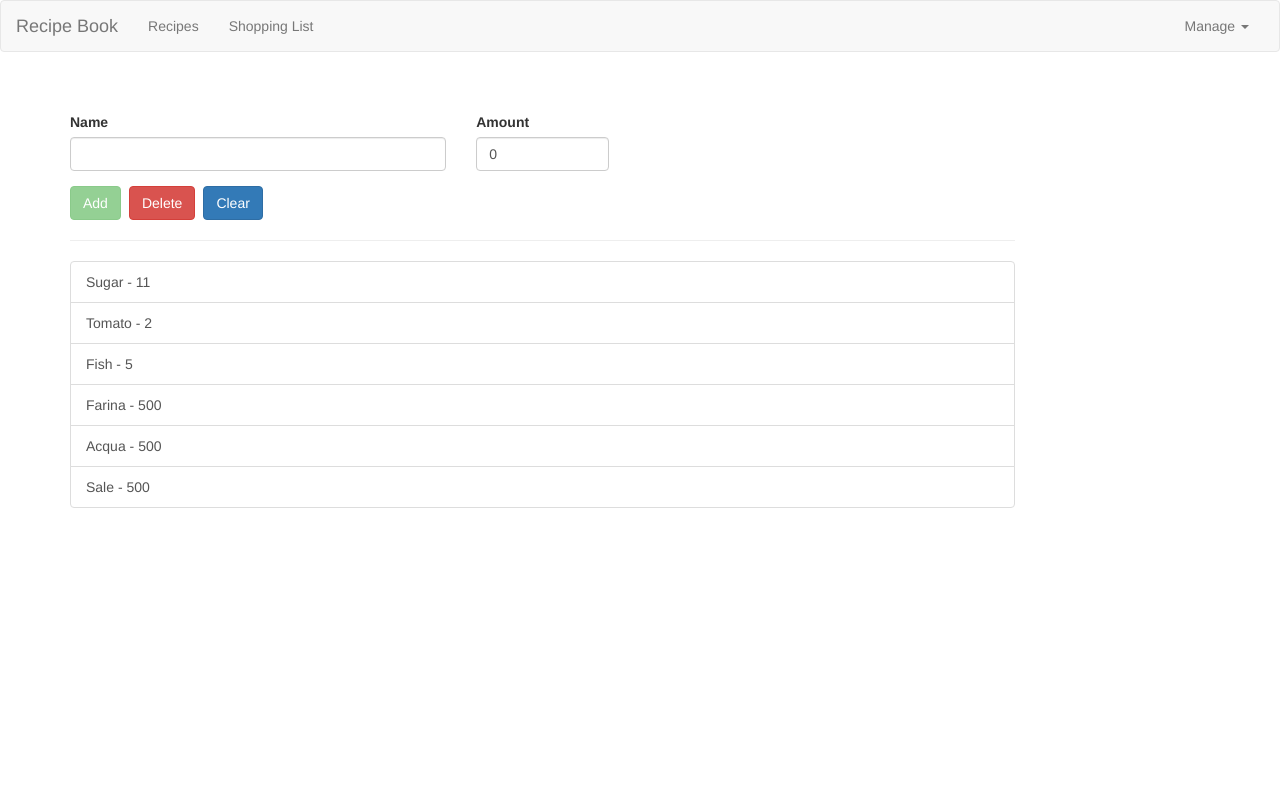
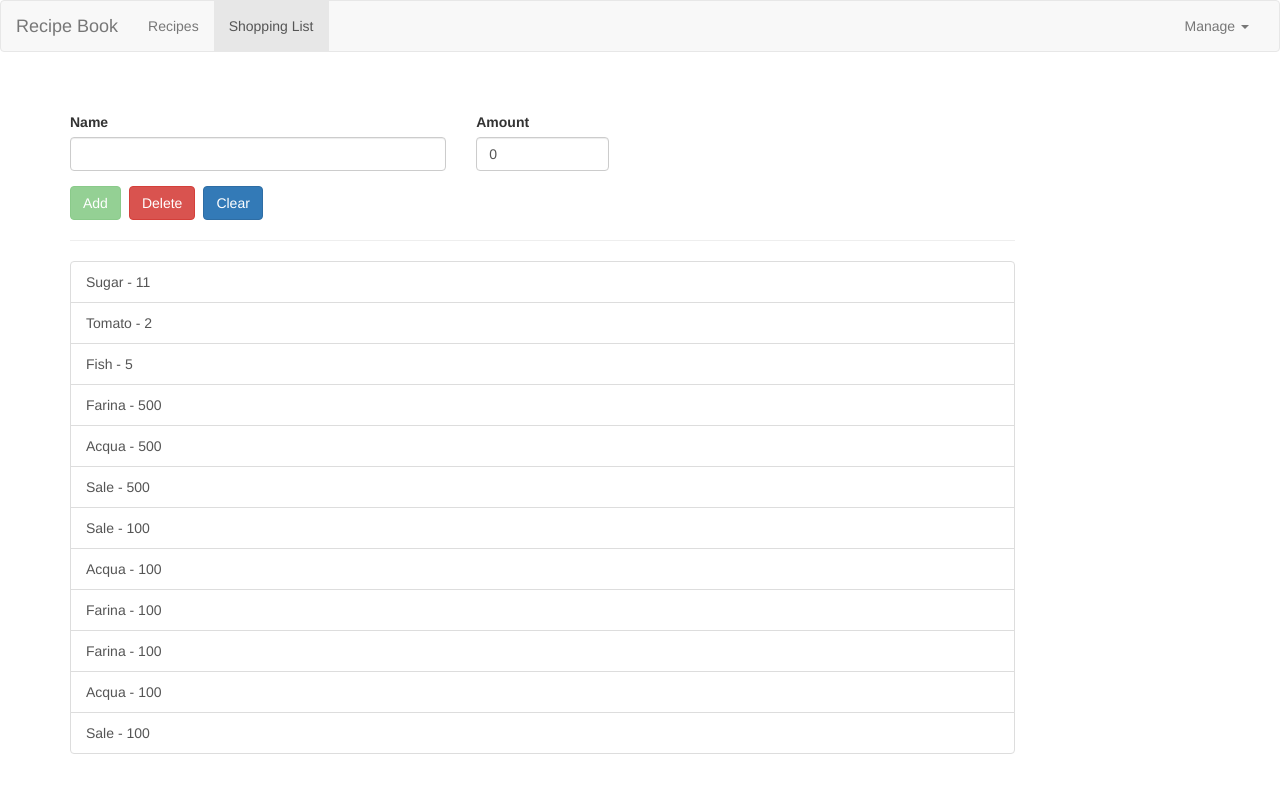
Before and after one commit to vallauri-ict/angular-course-Luca-Dellavalle, an Angular app in the folder my-recipes/: page /shopping-list in a window 1280 px wide. Shown: the top 792 px of the page. Built offline with nearby package versions, Linux system fonts and the light colour scheme; data requests are answered from the project's data file.

Commit message:
utilizzo router-outlet

```diff
--- a/my-recipes/db.json
+++ b/my-recipes/db.json
@@ -69,6 +69,36 @@
       "name": "Sale",
       "amount": 500,
       "id": 7
+    },
+    {
+      "name": "Sale",
+      "amount": 100,
+      "id": 8
+    },
+    {
+      "name": "Acqua",
+      "amount": 100,
+      "id": 9
+    },
+    {
+      "name": "Farina",
+      "amount": 100,
+      "id": 10
+    },
+    {
+      "name": "Farina",
+      "amount": 100,
+      "id": 11
+    },
+    {
+      "name": "Acqua",
+      "amount": 100,
+      "id": 12
+    },
+    {
+      "name": "Sale",
+      "amount": 100,
+      "id": 13
     }
   ]
 }
--- a/my-recipes/src/app/app.component.html
+++ b/my-recipes/src/app/app.component.html
@@ -1,11 +1,11 @@
-<app-header (featureSelected)="onNavigate($event)"></app-header>
+<app-header ></app-header>
 <div class="container">
   <div class="row">
     <div class="col-md-12">
       <!--
         <app-recipes *ngIf="loadedFeature==='recipes'"></app-recipes>
         <app-shopping-list *ngIf="loadedFeature==='shopping-list'"></app-shopping-list>
-      -->
+       -->
       <router-outlet></router-outlet>
     </div>
   </div>
--- a/my-recipes/src/app/header/header.component.html
+++ b/my-recipes/src/app/header/header.component.html
@@ -5,14 +5,14 @@
             <button type="button" class="navbar-toggle" (click)="collapsed = !collapsed">
                 <span class="icon-bar" *ngFor="let i of [1,2,3]"></span>
             </button>
-            <a href="#" class="navbar-brand">Recipe Book</a>
+            <a [routerLink]="['/']" class="navbar-brand">Recipe Book</a>
         </div>
 
         <div class="navbar-collapse" [class.collapse]="collapsed"
                                         (window:resize)="collapsed = true">
             <ul class="nav navbar-nav">
-                <li><a [routerLink]="['/recipes']" routerLinkActive="router-link-active" >Recipes</a></li>
-                <li><a [routerLink]="['/shopping-list']" routerLinkActive="router-link-active" >Shopping List</a></li>
+                <li routerLinkActive="active"><a [routerLink]="['/recipes']" >Recipes</a></li>
+                <li routerLinkActive="active"><a [routerLink]="['/shopping-list']"  >Shopping List</a></li>
             </ul>
             <ul class="nav navbar-nav navbar-right">
                 <li class="dropdown" appDropdown>
@@ -21,8 +21,8 @@
                         <span class="caret"></span>
                     </a>
                     <ul class="dropdown-menu">
-                        <li><a href="#">Save Data</a></li>
-                        <li><a href="#">Fetch Data</a></li>
+                        <li><a>Save Data</a></li>
+                        <li><a>Fetch Data</a></li>
                     </ul>
                 </li>
             </ul>
--- a/my-recipes/src/app/header/header.component.ts
+++ b/my-recipes/src/app/header/header.component.ts
@@ -6,7 +6,6 @@ import { Component, OnInit, Output, EventEmitter } from '@angular/core';
   styleUrls: ['./header.component.css']
 })
 export class HeaderComponent implements OnInit {
-  @Output() featureSelected = new EventEmitter<string>();
 
   collapsed: boolean = true;
 
@@ -14,8 +13,6 @@ export class HeaderComponent implements OnInit {
 
   ngOnInit(): void { }
 
-  onSelect(feature: string) {
-    this.featureSelected.emit(feature);
-  }
+
 
 }
--- a/my-recipes/src/app/recipes/recipe-detail/recipe-detail.component.html
+++ b/my-recipes/src/app/recipes/recipe-detail/recipe-detail.component.html
@@ -36,9 +36,9 @@
                 <span class="caret"></span>
             </button>
             <ul class="dropdown-menu">
-                <li><a (click)="sendToShoppingList()" href="#">To Shopping List</a></li>
-                <li><a href="#">Edit Recipe</a></li>
-                <li><a href="#">Delete Recipe</a></li>
+                <li><a (click)="sendToShoppingList()">To Shopping List</a></li>
+                <li><a>Edit Recipe</a></li>
+                <li><a>Delete Recipe</a></li>
             </ul>
         </div>
         <!--<button class="btn-primary " (click)="sendToShoppingList()"> To Shopping List </button>-->
--- a/my-recipes/src/app/recipes/recipe-list/recipe-item/recipe-item.component.html
+++ b/my-recipes/src/app/recipes/recipe-list/recipe-item/recipe-item.component.html
@@ -1,4 +1,4 @@
-<a href="#" (click)="onSelected()" class="list-group-item clearfix" appHighlight [defaultColor]="'lightYellow'">
+<a (click)="onSelected()" class="list-group-item clearfix" appHighlight [defaultColor]="'lightYellow'">
     <div class="pull-left">
         <h4 class="list-group-item-heading">{{ recipe.name }}</h4>
         <p class="list-group-item-text">{{ recipe.description }}</p>
--- a/my-recipes/src/app/shopping-list/shopping-list.component.html
+++ b/my-recipes/src/app/shopping-list/shopping-list.component.html
@@ -3,7 +3,7 @@
         <app-shopping-edit (ingredientAdded)="onIngredientAdded($event)"></app-shopping-edit>
         <hr>
         <ul class="list-group">
-            <a href="#" class="list-group-item" *ngFor="let ingredient of shoppingListService.ingredients">
+            <a class="list-group-item" *ngFor="let ingredient of shoppingListService.ingredients">
                 {{ ingredient.name }} - {{ ingredient.amount }}
             </a>
         </ul>
--- a/my-recipes/src/styles.css
+++ b/my-recipes/src/styles.css
@@ -1 +1,4 @@
 /* You can add global styles to this file, and also import other style files */
+a {
+    cursor: pointer;
+}
```
